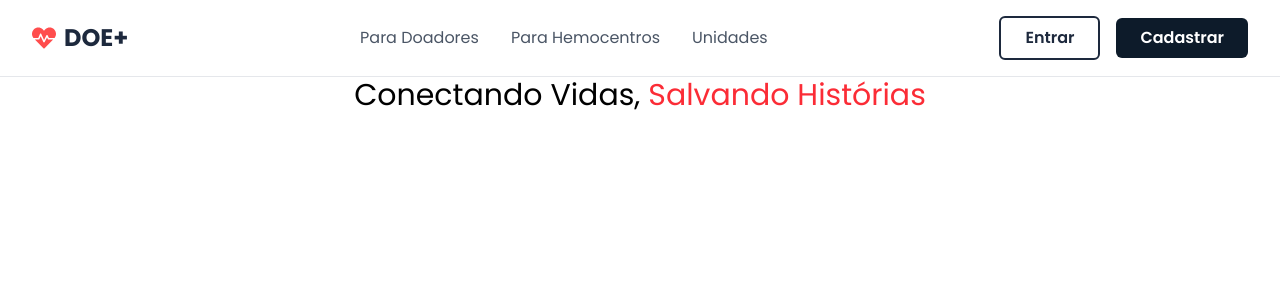
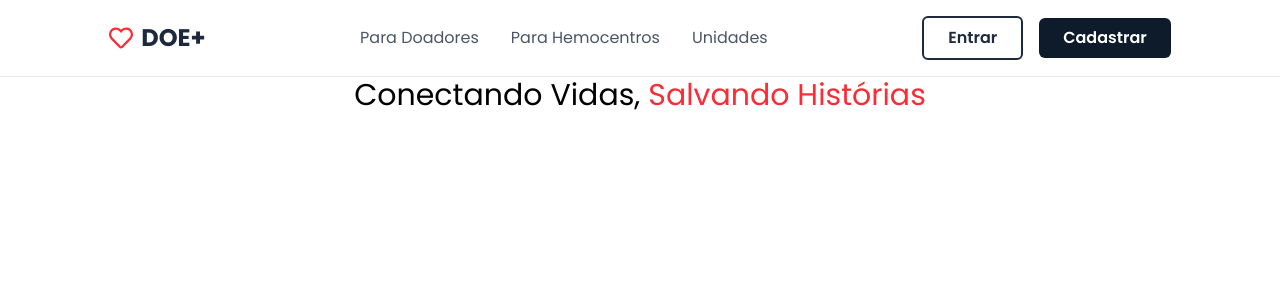
Before and after one commit to MarceloCesar30/DOE_MAIS, a Next.js app: page / in a window 1280 px wide. Shown: the top 300 px of the page. Built offline with nearby package versions, Linux system fonts and the light colour scheme.

Commit message:
feat: header faltando ajuste na estilização

```diff
--- a/package.json
+++ b/package.json
@@ -12,7 +12,8 @@
     "next": "15.4.4",
     "postcss": "^8.5.6",
     "react": "19.1.0",
-    "react-dom": "19.1.0"
+    "react-dom": "19.1.0",
+    "react-icons": "^5.5.0"
   },
   "devDependencies": {
     "@eslint/eslintrc": "^3",
--- a/src/app/components/Header.jsx
+++ b/src/app/components/Header.jsx
@@ -1,29 +1,35 @@
-import Link from 'next/link';
-import { FaHeartbeat } from "react-icons/fa";
-
+import { FaRegHeart } from "react-icons/fa";
+import Link from "next/link";
 export default function Header() {
   return (
-    <header className="flex justify-between items-center py-4 px-8 bg-white border-b border-gray-200">
-
-      <Link href="/" className="flex items-center gap-2">
-        <FaHeartbeat className="text-2xl text-[#FF4D4D]" />
-        <span className="text-2xl font-bold text-slate-800">DOE+</span>
-      </Link>
-
+    <header className="flex justify-around items-center py-4 px-8 bg-white border-b border-gray-200">
+      <div className="inline-flex items-center gap-2">
+        <FaRegHeart className="text-red-500 text-2xl" />
+        <h1 className="text-2xl font-bold text-slate-800">DOE+</h1>
+      </div>
       <nav>
         <ul className="flex items-center gap-8">
           <li>
-            <Link href="/para-doadores" className="text-gray-600 hover:text-black transition-colors">
+            <Link
+              href="/para-doadores"
+              className="text-gray-600 hover:text-black transition-colors"
+            >
               Para Doadores
             </Link>
           </li>
           <li>
-            <Link href="/para-hemocentros" className="text-gray-600 hover:text-black transition-colors">
+            <Link
+              href="/para-hemocentros"
+              className="text-gray-600 hover:text-black transition-colors"
+            >
               Para Hemocentros
             </Link>
           </li>
           <li>
-            <Link href="/unidades" className="text-gray-600 hover:text-black transition-colors">
+            <Link
+              href="/unidades"
+              className="text-gray-600 hover:text-black transition-colors"
+            >
               Unidades
             </Link>
           </li>
@@ -42,7 +48,6 @@ export default function Header() {
           </button>
         </Link>
       </div>
-
     </header>
   );
 }
```
Also changed, not shown: 1 other file (tests, documents, lock files or other folders).
